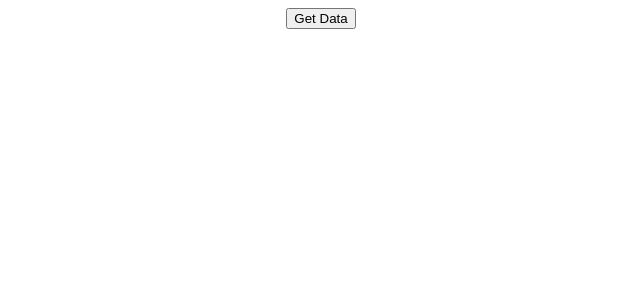
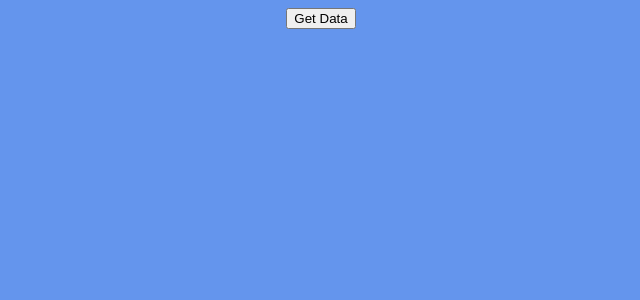
Before and after one commit to CrocByte4/api-demo, a React (Create React App) app: page / in a window 1280 px wide. Shown: the top 300 px of the page, without its empty margins (319-959 px from the left). Built offline with nearby package versions, Linux system fonts and the light colour scheme.

Commit message:
add body background colour and font styles

```diff
--- a/src/App.css
+++ b/src/App.css
@@ -1,5 +1,12 @@
 .App {
   text-align: center;
+}
+
+body {
+  background-color: cornflowerblue;
+  font-family: monospace;
+  font-size: large;
+  font-weight: bold;
 }
 
 .App-logo {
```
